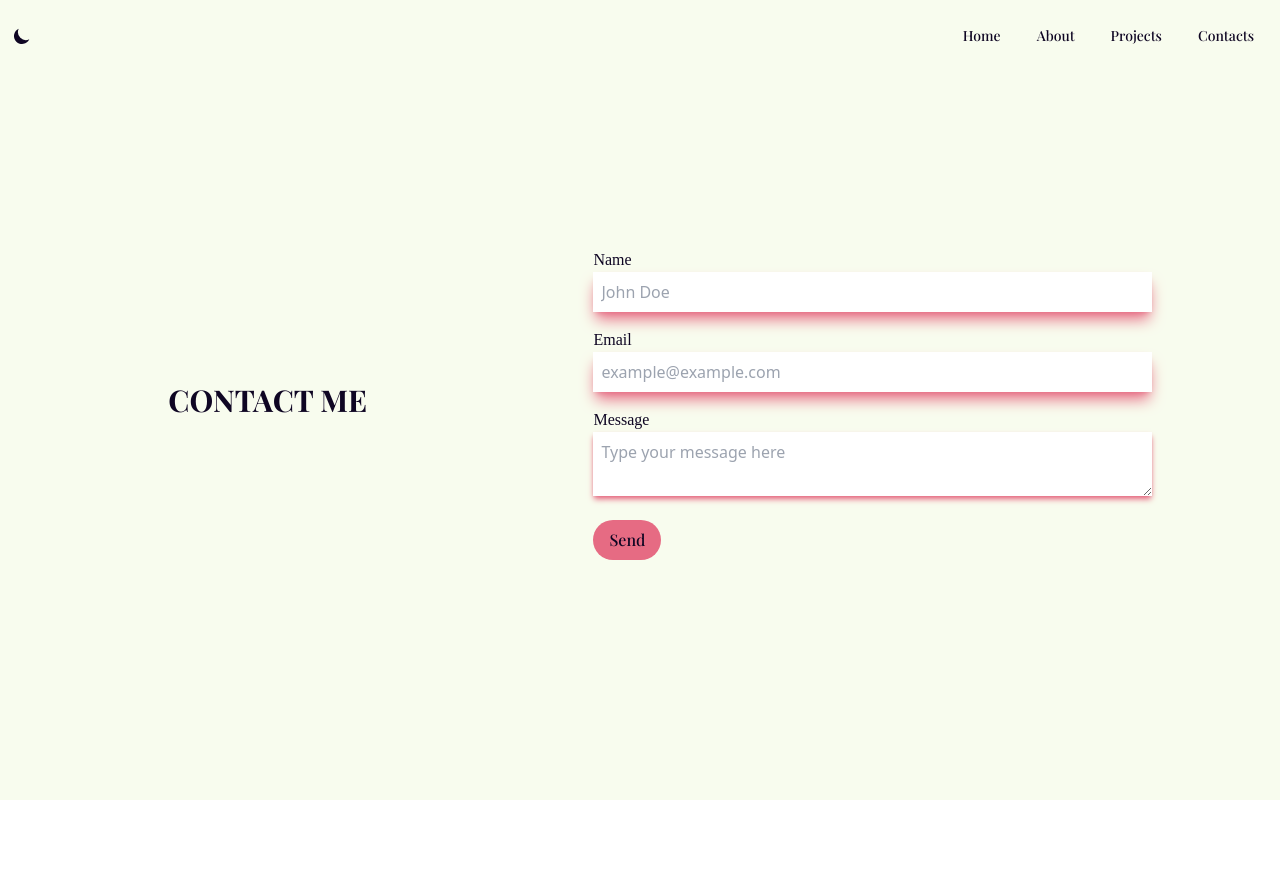
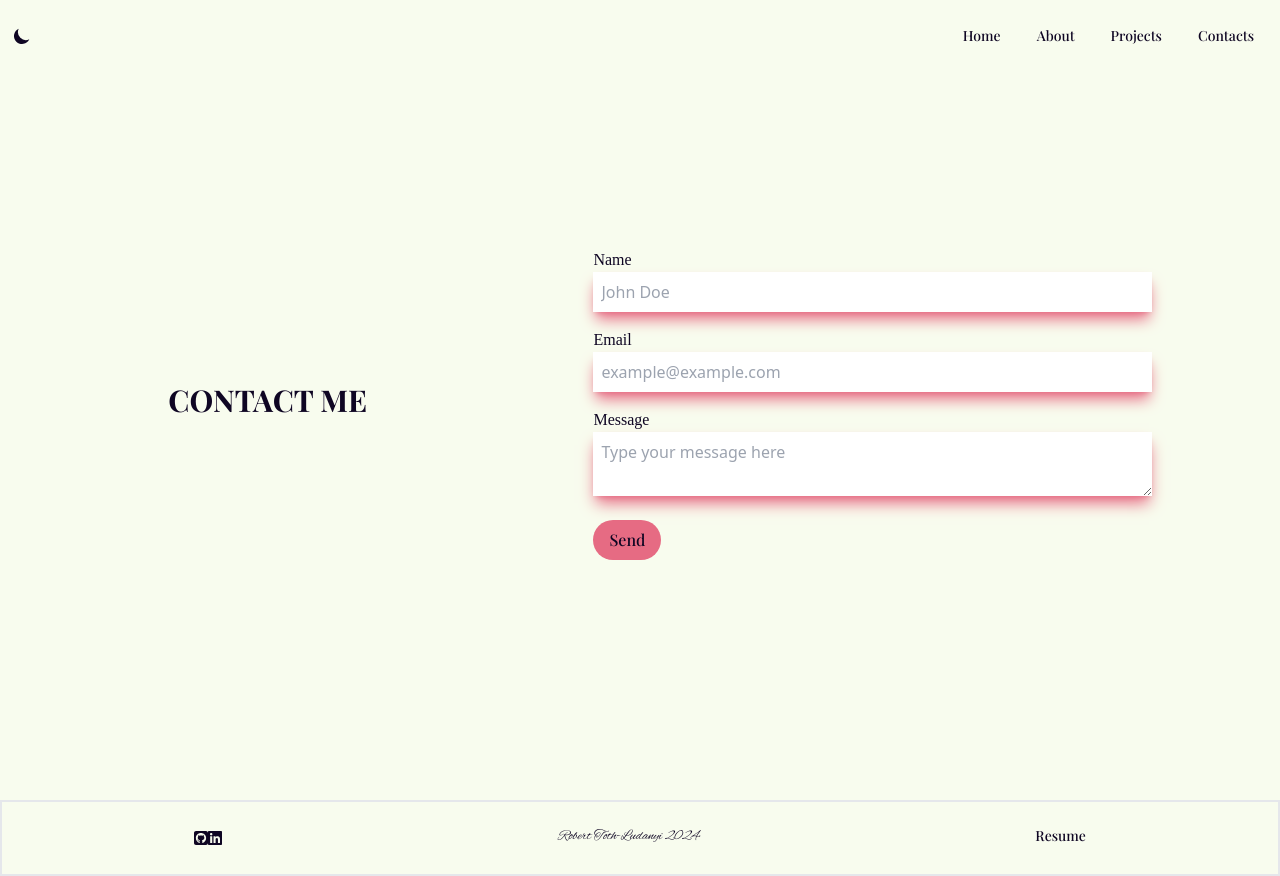
Before and after one commit to Mikra011/my_personal_portfolio_mikra, a React (Vite) app: page /contacts in a window 1280 px wide. Before the commit the page ends 800 px from the top, so only its background shows below. Built offline with nearby package versions, Linux system fonts and the light colour scheme; a web font is replaced by a local one.

Commit message:
footer started

```diff
--- a/package.json
+++ b/package.json
@@ -11,6 +11,8 @@
     "start": ""
   },
   "dependencies": {
+    "@fortawesome/free-brands-svg-icons": "^6.6.0",
+    "@fortawesome/react-fontawesome": "^0.2.2",
     "react": "^18.2.0",
     "react-dom": "^18.2.0",
     "react-router-dom": "^6.23.1"
--- a/src/components/App.jsx
+++ b/src/components/App.jsx
@@ -8,6 +8,7 @@ import Contacts from "./Contacts"
 import Navbar from './Navbar'
 import '../styles/index.css'
 import { useDarkMode } from './hooks/useDarkMode'
+import Footer from './Footer'
 
 export default function App() {
     const [darkMode, setDarkMode] = useDarkMode(false)
@@ -23,6 +24,7 @@ export default function App() {
                     <Route path='projects' element={<Projects />} />
                     <Route path='contacts' element={<Contacts />} />
                 </Routes>
+                <Footer />
             </div>
         </div>
     )
--- a/src/components/Contacts.jsx
+++ b/src/components/Contacts.jsx
@@ -45,7 +45,7 @@ export default function Contacts() {
                                     name="message"
                                     placeholder="Type your message here"
                                     required
-                                    className="p-2 shadow-md shadow-scarlet-400 hover:shadow-oasis-600 dark:text-amethyst-900 focus:outline-none focus:ring-2 focus:ring-amethyst-500"
+                                    className="p-2 shadow-lg shadow-scarlet-400 hover:shadow-oasis-600 dark:text-amethyst-900 focus:outline-none focus:ring-2 focus:ring-amethyst-500"
                                 />
                             </div>
                             <div>
--- /dev/null
+++ b/src/components/Footer.jsx
@@ -0,0 +1,15 @@
+import { faSquareGithub, faLinkedin } from '@fortawesome/free-brands-svg-icons';
+import { FontAwesomeIcon } from '@fortawesome/react-fontawesome';
+
+export default function Footer() {
+    return (
+        <footer className="bottom-0 z-50 w-full flex flex-row justify-around p-6 border-2">
+            <div>
+                <FontAwesomeIcon icon={faSquareGithub} />
+                <FontAwesomeIcon icon={faLinkedin} />
+            </div>
+            <p className='font-alex text-sm'>Robert Toth-Ludanyi 2024</p>
+            <a href="" className='text-sm font-play font-medium'>Resume</a>
+        </footer>
+    )
+}
--- a/src/components/Home.jsx
+++ b/src/components/Home.jsx
@@ -6,8 +6,8 @@ export default function Home() {
     return (
         <div className="p-6">
             <section className="h-screen text-center content-center">
-                <h1 className="font-play text-4xl md:text-6xl">
-                    Turning Ideas into <span className="font-alfa">Interactive</span> Experiences
+                <h1 className="font-play font-bold text-2xl md:text-6xl">
+                    Turning Ideas into <span className="font-alfa text-4xl md:text-7xl">Interactive</span> Experiences
                 </h1>
                 <p className="font-kurale">
                     for your <span className="text-3xl">business</span>
@@ -40,7 +40,7 @@ export default function Home() {
             <section className="
             h-72 truncate mt-36 sm:mt-0
             text-center content-center">
-                <div className="font-play text-4xl sm:text-7xl lg:text-9xl">
+                <div className="font-play font-bold text-4xl sm:text-7xl lg:text-9xl">
                     <span>My Portfolio</span>
                 </div>
             </section>
```
Also changed, not shown: 1 other file (tests, documents, lock files or other folders).
